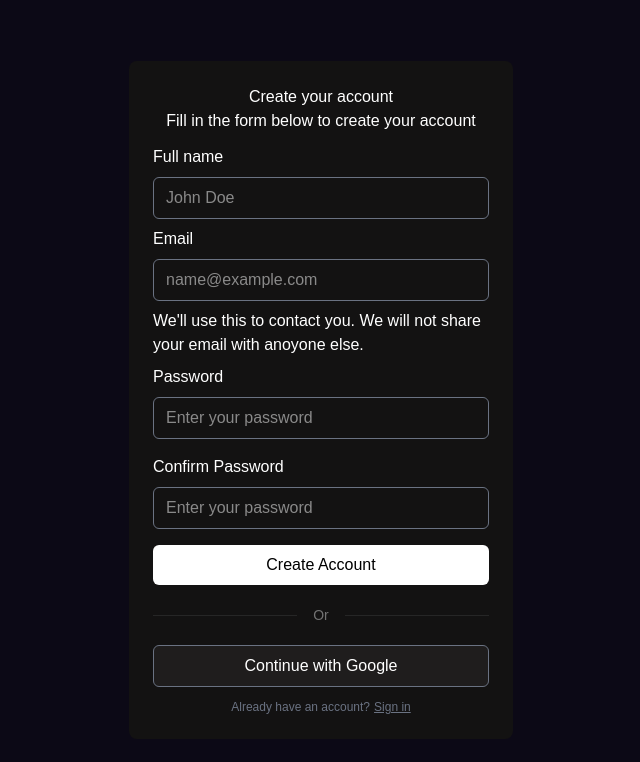
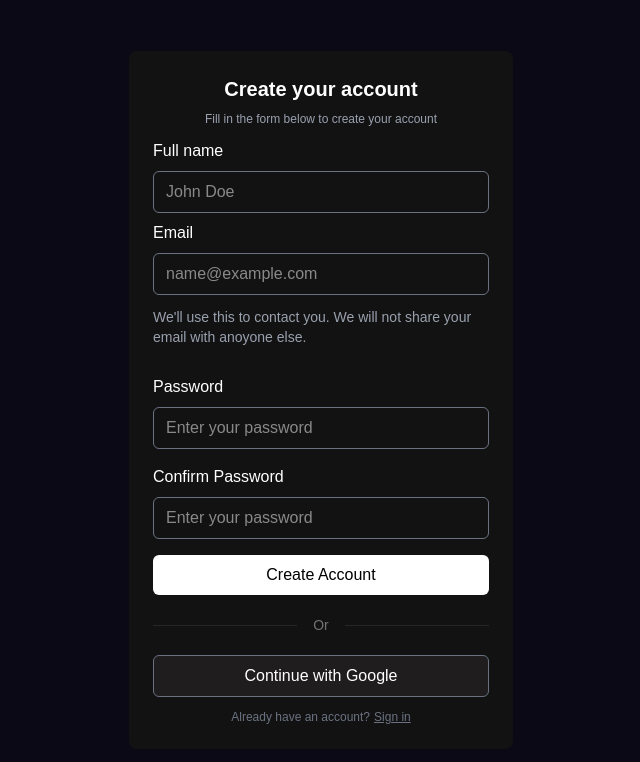
Before and after one commit to shaun045/ReactTS-CaptionFlow, a React (Vite) app: page /register in a window 1280 px wide. Shown: the top 762 px of the page, without its empty margins (319-959 px from the left). Built offline with nearby package versions, Linux system fonts and the light colour scheme.

Commit message:
Added supabase and env

```diff
--- a/package.json
+++ b/package.json
@@ -10,6 +10,7 @@
     "preview": "vite preview"
   },
   "dependencies": {
+    "@supabase/supabase-js": "^2.105.4",
     "@tailwindcss/vite": "^4.3.0",
     "react": "^19.2.6",
     "react-dom": "^19.2.6",
--- /dev/null
+++ b/src/lib/supabase.ts
@@ -0,0 +1,6 @@
+import { createClient } from "@supabase/supabase-js";
+
+const supabaseURL = import.meta.env.VITE_SUPABASE_URL;
+const supabaseKey = import.meta.env.VITE_SUPABASE_ANON_KEY;
+
+export const supabase = createClient(supabaseURL, supabaseKey)
--- a/src/pages/RegisterPage.tsx
+++ b/src/pages/RegisterPage.tsx
@@ -8,8 +8,13 @@ export default function RegisterPage() {
     <div className="flex items-center justify-center h-screen ">
 
       <div className="flex items-center flex-col bg-[#131212] p-6 rounded-lg w-96 text-white">
-        <h1>Create your account</h1>
-        <p>Fill in the form below to create your account</p>
+
+        <h1 className="flex justify-center font-bold text-xl w-full">
+          Create your account
+        </h1>
+        <p className="text-gray-400 text-xs mt-2">
+          Fill in the form below to create your account
+        </p>
 
         <form className="flex flex-col w-full gap-2 mt-3">
           <h2>Full name</h2>
@@ -24,7 +29,9 @@ export default function RegisterPage() {
             placeholder="name@example.com"
             className="border border-gray-500 p-2 pl-3 rounded-md"
           />
-          <p>We'll use this to contact you. We will not share your email with anoyone else.</p>
+          <p className="text-gray-400 text-sm mt-1 mb-5">
+            We'll use this to contact you. We will not share your email with anoyone else.
+          </p>
 
           <h2>Password</h2>
           <input
```
Also changed, not shown: src/pages/LoginPage.tsx (+1 -8 lines), 2 other files (tests, documents, lock files or other folders).
